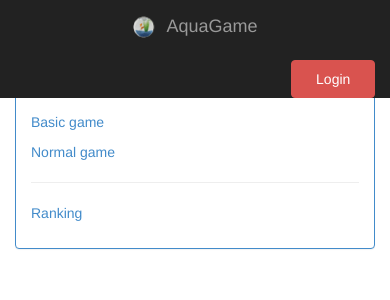
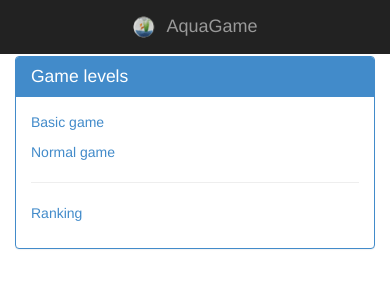
Before and after one commit to sugus-labs/AquaGame, a Django app: page /MasterMind/ in a window 390 px wide. Shown: the top 300 px of the page. Run offline with Django 3.2, Linux system fonts and the light colour scheme; some libraries are stand-ins or nearby versions.

Commit message:
Fixed problem with button in mobile devices

```diff
--- a/AquaGame/templates/base.html
+++ b/AquaGame/templates/base.html
@@ -37,9 +37,9 @@
 
     <div class="navbar navbar-inverse navbar-fixed-top" role="navigation">
         <a href="index" class="navbar-brand"><img src="{% static "img/aquarium_24x24.png" %}" class="img-responsive"/>&nbsp;&nbsp;AquaGame</a>
-        <button type="button" id="instructions_button" class="btn btn-danger navbar-btn pull-right">
+        <!--<button type="button" id="instructions_button" class="btn btn-danger navbar-btn pull-right">
             &nbsp;&nbsp;&nbsp;Login&nbsp;&nbsp;&nbsp;
-        </button>
+        </button>-->
     </div>
 
     <div>
```
